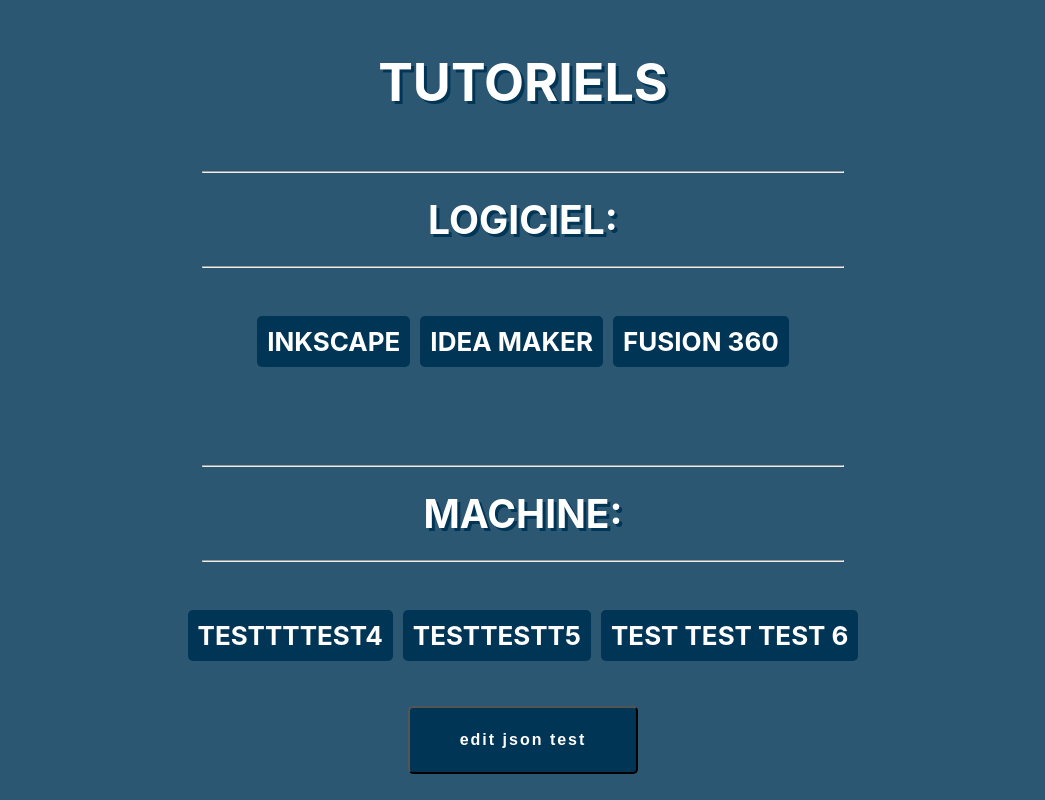
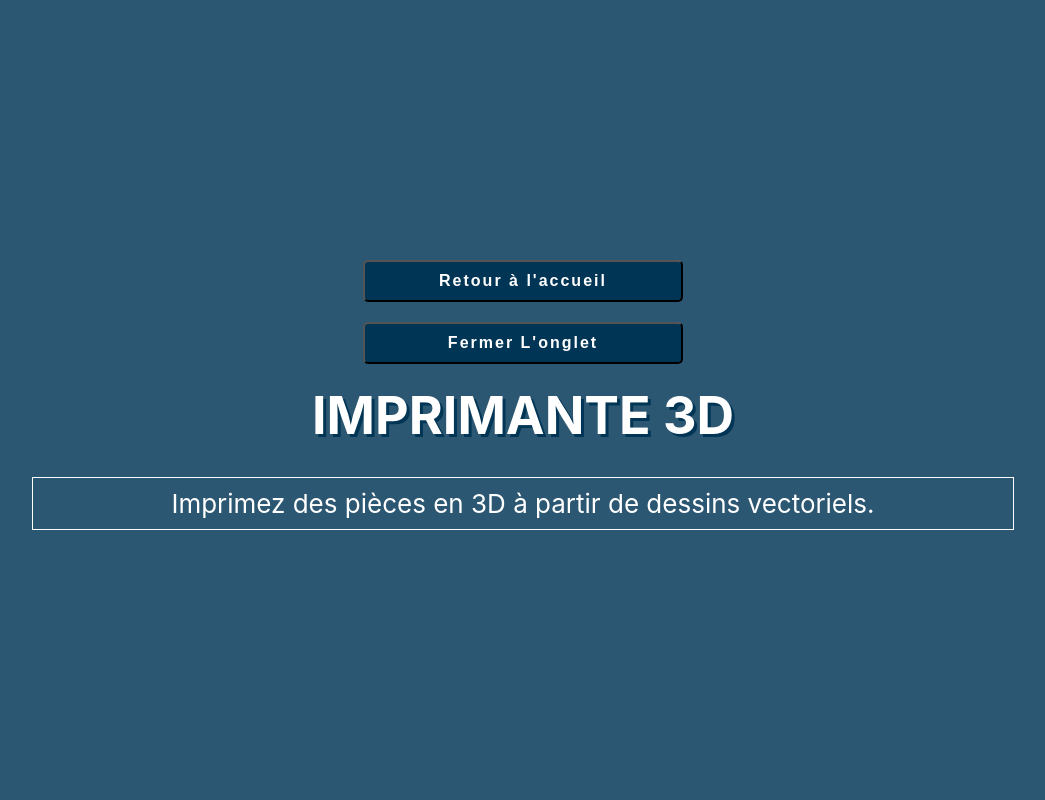
Before and after one commit to Paul-blgrn/tuto_fablab, a React (Create React App) app: page /aide/1 in a window 1280 px wide. Before the commit this address led to /. Shown: the whole page, without its empty margins (117-1162 px from the left). Built offline with nearby package versions, Linux system fonts and the light colour scheme.

Commit message:
update css + fix aidepage.js

```diff
--- a/public/data/buttons.json
+++ b/public/data/buttons.json
@@ -1,44 +1,86 @@
 [
     {
         "id": 1,
-        "name": "InkScape",
-        "type" : "logiciel",
-        "route": "/tuto/",
-        "description": "Inkscape est un logiciel de dessin vectoriel libre multiplateforme (Windows, Mac OS X (sous X11), GNU/Linux et FreeBSD). Il gère des fichiers conformes aux standards XML, SVG et CSS du W3C. Le logiciel est intégré à la liste des logiciels libres préconisés par l’État français dans le cadre de la modernisation globale de ses systèmes d’information. Il a des fonctionnalités similaires aux logiciels propriétaires CorelDRAW et Adobe Illustrator."
+        "name": "Imprimante 3D",
+        "type" : "machine",
+        "route": "/aide/",
+        "description": "Imprimez des pièces en 3D à partir de dessins vectoriels.",
+        "subButtons": []
     },
     {
         "id": 2,
-        "name": "Idea Maker",
-        "type" : "logiciel",
-        "route": "/tuto/",
-        "description": "<h2>desc 1</h2>"
+        "name": "Brodeuse Numérique",
+        "type" : "machine",
+        "route": "/aide/",
+        "description": "La brodeuse numérique est une machine qui permet de broder des motifs.",
+        "subButtons": []
     },
     {
         "id": 3,
-        "name": "Fusion 360",
-        "type" : "logiciel",
-        "route": "/tuto/",
-        "description": "desc 2"
+        "name": "Machine laser",
+        "type" : "machine",
+        "route": "/aide/",
+        "description": "C'est une machine qui permet de découper et graver sur plusieurs support comme le bois, le minéral ou l'acrylique.",
+        "subButtons": []
     },
     {
         "id": 4,
-        "name": "testtttest4",
+        "name": "Peloteur de découpe",
         "type" : "machine",
-        "route": "/tuto/",
-        "description": "desc 3"
+        "route": "/aide/",
+        "description": "Peloteur de découpe",
+        "subButtons": []
     },
     {
         "id": 5,
-        "name": "testtestt5",
+        "name": "Fraiseuse CNC",
         "type" : "machine",
-        "route": "/tuto/",
-        "description": "desc 4"
+        "route": "/aide/",
+        "description": "Fraiseuse CNC",
+        "subButtons": []
     },
     {
         "id": 6,
-        "name": "test test test 6",
-        "type" : "machine",
-        "route": "/tuto/",
-        "description": "desc 5"
+        "name": "InkScape",
+        "type" : "logiciel",
+        "route": "/aide/",
+        "description": "Inkscape est un logiciel de dessin vectoriel libre multiplateforme (Windows, Mac OS X (sous X11), GNU/Linux et FreeBSD). Il gère des fichiers conformes aux standards XML, SVG et CSS du W3C. Le logiciel est intégré à la liste des logiciels libres préconisés par l’État français dans le cadre de la modernisation globale de ses systèmes d’information. Il a des fonctionnalités similaires aux logiciels propriétaires CorelDRAW et Adobe Illustrator.",
+        "subButtons": [
+            {
+                "id": 1,
+                "route": "/tuto/",
+                "name": "Zoomer / DeZoomer",
+                "content": "azerty"
+            },
+            {
+                "id": 2,
+                "route": "/tuto/",
+                "name": "Vectoriser une image",
+                "content": "Tutoriel inkscape"
+            }
+        ]
+    },
+    {
+        "id": 7,
+        "name": "Idea Maker",
+        "type" : "logiciel",
+        "route": "/aide/",
+        "description": "Idea Maker est un logiciel d'impression 3D",
+        "subButtons": [
+            {
+                "id": 1,
+                "route": "/tuto/",
+                "name": "Tuto 3",
+                "content": "Tutoriel ida maker"
+            }
+        ]
+    },
+    {
+        "id": 8,
+        "name": "Fusion 360",
+        "type" : "logiciel",
+        "route": "/aide/",
+        "description": "Fusion 360 est une application logicielle commerciale de conception assistée par ordinateur (CAO), de fabrication assistée par ordinateur (FAO), d’ingénierie assistée par ordinateur (IAO) et de carte de circuit imprimé (PCB), développée par Autodesk. Il est disponible pour Windows, macOS et navigateur Web,[5] avec des applications simplifiées disponibles pour Android et iOS. Fusion 360 est concédé sous licence sous forme d’abonnement payant, avec une édition personnelle gratuite limitée à domicile et non commerciale.",
+        "subButtons": []
     }
 ]
--- a/src/App.css
+++ b/src/App.css
@@ -61,6 +61,8 @@
   flex-direction: row;
   align-items: center;
   justify-content: center;
+  flex-wrap: wrap;
+  width: 80%;
   /* border: 2px solid yellow; */
 }
 
--- a/src/Routes.js
+++ b/src/Routes.js
@@ -1,12 +1,14 @@
 import { Navigate, Route, Routes } from "react-router-dom";
 import Home from './pages/Home';
+import Aide from './pages/Aide';
 import Tutorial from './pages/Tuto';
 
 const MainRoutes = () => {
     return (
         <Routes>
             <Route path="/" element={<Home />} />
-            <Route path="/tuto/:id" element={<Tutorial />} />
+            <Route path="/aide/:id" element={<Aide />} />
+            <Route path="/tuto/:id1/:id2" element={<Tutorial />} />
             <Route path='*' element={<Navigate to='/' />} />
         </Routes>
     );
--- /dev/null
+++ b/src/component/aide/AidePage.css
@@ -0,0 +1,107 @@
+.Aide-Container{
+    min-height: 100vh;
+    display: flex;
+    flex-direction: column;
+    align-items: center;
+    justify-content: center;
+    font-size: calc(10px + 2vmin);
+    color: white;
+    width: 50%;
+    margin: 0 auto;
+}
+
+.Aide-button-container-top {
+  display: flex;
+  flex-direction: row;
+  align-items: center;
+  justify-content: center;
+  flex-wrap: wrap;
+}
+
+.Aide-button-container-bottom {
+  display: flex;
+  flex-direction: row;
+  align-items: center;
+  justify-content: center;
+  flex-wrap: wrap;
+  width: 150%;
+}
+
+@media screen and (max-width: 1060px) {
+	.Aide-button-container {
+		flex-direction: column;
+    width: 30rem;
+	}
+}
+
+.Aide-buttonBack {
+  background-color: rgba(0, 53, 85, 1);
+  font-size: 16px;
+  font-weight: bold;
+  letter-spacing: 2px;
+  color: #fff;
+  text-align: center;
+  text-decoration: none;
+  cursor: pointer;
+  margin: 10px;
+  padding: 10px;
+  transition: all 0.3s ease-in-out;
+  transform: scale(1);
+  border-radius: 5px;
+  display: flex;
+  flex-direction: column;
+  align-items: center;
+  justify-content: center;
+  width: 40vmin;
+}
+
+.Aide-buttonBack:hover {
+  background-color: #fff;
+  color: rgba(0, 53, 85, 1);
+  font-weight: bold;
+  transform: scale(1.1);
+}
+
+.Aide-button {
+  background-color: rgba(0, 53, 85, 1);
+  transition: all 0.3s ease-in-out;
+  width: 40vmin;
+  font-weight: bold;
+  border-radius: 5px;
+  padding: 10px;
+  color: #ffffff;
+  text-decoration: none;
+  text-transform: uppercase;
+  margin: 15px;
+  font-size: calc(10px + 1.5vmin);
+  display: inline-block;
+  display: flex;
+  flex-direction: column;
+  align-items: center;
+  justify-content: center;
+  transform: scale(1);
+}
+
+.Aide-button:hover {
+  background-color: #fff;
+  color: rgba(0, 53, 85, 1);
+  font-weight: bold;
+  transform: scale(1.1);
+}
+
+.Aide-Title2 {
+  text-transform: uppercase;
+  text-shadow: rgba(0, 53, 85, 1) 3px 3px;
+  margin: 10px;
+}
+
+.Aide-Content {
+  border: 1px solid white;
+  width: 150%;
+  padding: 10px;
+  margin: 20px;
+  display: flex;
+  flex-direction: column;
+  align-items: center;
+  justify-content: center;
+}
--- /dev/null
+++ b/src/component/aide/AidePage.js
@@ -0,0 +1,59 @@
+import React, { useEffect } from "react";
+import { useNavigate, Link  } from "react-router-dom";
+import parse from 'html-react-parser'
+import './AidePage.css';
+
+const Tuto = (props) => {
+    //const { id } = useParams();
+
+    const { infoDetail } = props;
+
+    // return to "/"
+    const navigate = useNavigate();
+    const handleGoHome = () => {
+        navigate("/");
+    };
+
+    const closeWindow = () => {
+        window.close();
+    };
+
+    useEffect(() => {
+        document.title = infoDetail.name;
+    }, [infoDetail.name]);
+
+    return(
+        <div className="Aide-Container">
+            <div className="Aide-button-container-top">
+                <button className="Aide-buttonBack" onClick={handleGoHome}>Retour à l'accueil</button>
+                <button className="Aide-buttonBack" onClick={closeWindow}>Fermer L'onglet</button>
+            </div>
+
+            <h1 className="Aide-Title2">{infoDetail.name}</h1>
+
+            <div className="Aide-Content">
+                {parse(infoDetail.description)}
+            </div>
+
+            <div className="Aide-button-container-bottom">
+                {
+                    infoDetail.subButtons.map((subButtons) => {
+                        return (
+                            <Link
+                                to={subButtons.route + infoDetail.id + "/" + subButtons.id}
+                                target="_blank"
+                                rel="noopener noreferrer"
+                                className="Aide-button"
+                                key={subButtons.id}
+                            >
+                                {subButtons.name}
+                            </Link>
+                        );
+                    })
+                }
+            </div>
+        </div>
+    );
+}
+
+export default Tuto;
--- a/src/component/homePage/HomePage.css
+++ b/src/component/homePage/HomePage.css
@@ -7,17 +7,21 @@
 .Home-button {
   background-color: rgba(0, 53, 85, 1);
   transition: all 0.3s ease-in-out;
+  width: 40vmin;
   font-weight: bold;
   border-radius: 5px;
-  transform: scale(1);
   padding: 10px;
   color: #ffffff;
   text-decoration: none;
   text-transform: uppercase;
-  margin: 5px;
-  font-size: calc(10px + 2vmin);
+  margin: 15px;
+  font-size: calc(10px + 1.5vmin);
   display: inline-block;
-  width: auto;
+  display: flex;
+  flex-direction: column;
+  align-items: center;
+  justify-content: center;
+  transform: scale(1);
 }
 
 .Home-button:hover {
@@ -26,13 +30,3 @@
   font-weight: bold;
   transform: scale(1.1);
 }
-
-.Home-container1 {
-  border: 2px solid blue;
-  padding: 3px;
-  margin: 5px;
-}
-
-.Home-container2 {
-  border: 2px solid red;
-}
--- a/src/component/homePage/HomePage.js
+++ b/src/component/homePage/HomePage.js
@@ -1,5 +1,5 @@
 import { Link  } from "react-router-dom";
-import parse from 'html-react-parser'
+import parse from 'html-react-parser';
 
 import './HomePage.css';
 
--- a/src/component/tuto/TutoPage.js
+++ b/src/component/tuto/TutoPage.js
@@ -1,10 +1,11 @@
-import { useEffect } from 'react';
+import React, { useEffect } from "react";
 import { useNavigate  } from "react-router-dom";
-import parse from 'html-react-parser'
+import parse from 'html-react-parser';
+
 import './TutoPage.css';
 
-const Tuto = (props) => {
-    const { infoDetail } = props;
+const Tutopage = (props) => {
+    const {tutoDetail } = props;
 
     // return to "/"
     const navigate = useNavigate();
@@ -12,15 +13,46 @@
         navigate("/");
     };
 
+    // close current window
+    const closeWindow = () => {
+        window.close();
+    };
+
+    useEffect(() => {
+        document.title = tutoDetail.name;
+    }, [tutoDetail.name]);
+
     return(
         <div className="Tuto-Container">
-            <button className="Tuto-buttonBack" onClick={handleGoHome}>Retour à l'accueil</button>
-            <h1 className="Tuto-Title2">{infoDetail.name}</h1>
-            <div className="Tuto-Content">
-                {parse(infoDetail.description)}
+            <div className="Tuto-button-container">
+                <button
+                    className="Tuto-buttonBack"
+                    onClick={handleGoHome}
+                >
+                    Retour à l'accueil
+                </button>
+
+                <button
+                    className="Tuto-buttonBack"
+                    onClick={closeWindow}
+                >
+                    Fermer L'onglet
+                </button>
+            </div>
+
+            <h2
+                className="Tuto-Title2"
+            >
+                {parse(tutoDetail.name)}
+            </h2>
+
+            <div
+                className="Tuto-Content"
+            >
+                {parse(tutoDetail.content)}
             </div>
         </div>
     );
 }
 
-export default Tuto;
+export default Tutopage;
--- /dev/null
+++ b/src/pages/Aide.jsx
@@ -0,0 +1,30 @@
+import API from '../services/API';
+import { useEffect, useState } from 'react';
+import { useParams  } from "react-router-dom";
+import '../App.css';
+
+//import axios from 'axios';
+import AidePage from '../component/aide/AidePage';
+
+const Aide = () => {
+    // get id in adress bar
+    const { id } = useParams();
+
+    const [data, setData] = useState();
+
+    const getData = async () => {
+		  const results = await API.get(``);
+      setData(results.data);
+    };
+
+    useEffect(() => {
+		  getData().catch((err) => console.log(err));
+		  // eslint-disable-next-line react-hooks/exhaustive-deps
+	  }, []);
+
+    //console.log(data);
+
+    return (data && <AidePage infoDetail={data[id -1]} />);
+}
+
+export default Aide;
--- a/src/pages/Home.jsx
+++ b/src/pages/Home.jsx
@@ -2,7 +2,6 @@
 import axios from 'axios';
 
 import { useEffect, useState } from "react";
-//import { Link  } from "react-router-dom";
 
 import Button from '../component/homePage/HomePage';
 import API from '../services/API';
@@ -33,12 +32,9 @@
 
     return (
         <div className="Home-container">
-            {/* Title */}
-            <h1 className="Home-Title">Tutoriels</h1>
-
-            {/* SubTitle 1 */}
+            {/* Title 1 */}
             <hr />
-            <h2 className="Home-Title2">Logiciel:</h2>
+            <h2 className="Home-Title2">Tutoriel Logiciel:</h2>
             <hr/>
 
             {/* BUTTONS 1 */}
@@ -62,9 +58,9 @@
             {/* SEPARATOR */}
             <div className="separator2"></div>
 
-            {/* SubTitle 2 */}
+            {/* Title 2 */}
             <hr/>
-            <h2 className="Home-Title2">Machine:</h2>
+            <h2 className="Home-Title2">Tutoriel Machine:</h2>
             <hr/>
 
             {/* BUTTONS 2 */}
@@ -86,9 +82,9 @@
             </div>
 
             {/* BUTTON TEST */}
-            <div>
+            {/* <div>
                 <button onClick={editJson}>edit json test</button>
-            </div>
+            </div> */}
         </div>
     );
 }
```
Also changed, not shown: src/component/tuto/TutoPage.css (+38 -9 lines), src/pages/Tuto.jsx (+14 -8 lines).
